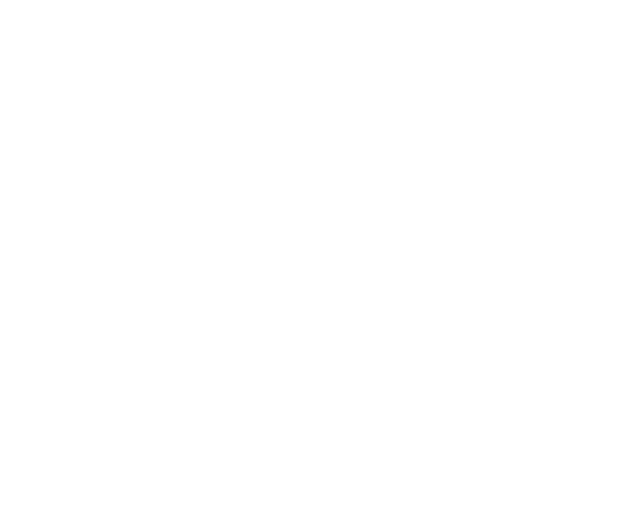
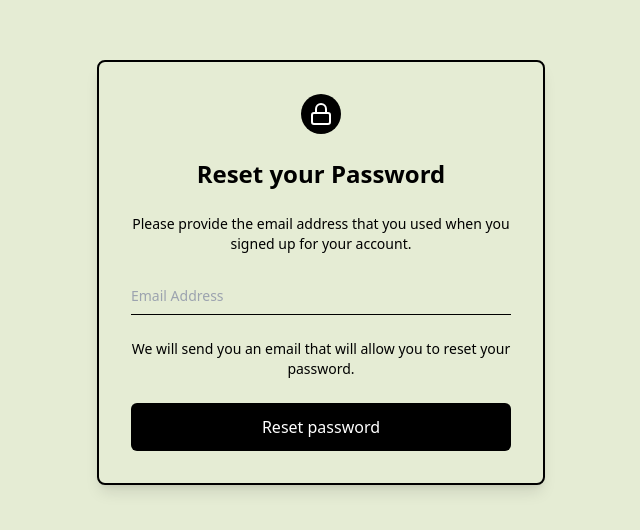
Before and after one commit to Raisulll/pagePlay, a React (Create React App) app in the folder pageplay/: page /forgotPassword in a window 1280 px wide. Before the commit this address had no page. Shown: the part 128-658 px from the top of the page, without its empty margins (319-959 px from the left). Built offline with nearby package versions, Linux system fonts and the light colour scheme.

Commit message:
implemented forgot password

```diff
--- a/pageplay/package.json
+++ b/pageplay/package.json
@@ -4,6 +4,7 @@
   "private": true,
   "dependencies": {
     "cra-template": "1.2.0",
+    "lucide-react": "^0.469.0",
     "react": "^19.0.0",
     "react-dom": "^19.0.0",
     "react-router-dom": "^7.1.1",
--- a/pageplay/src/App.css
+++ b/pageplay/src/App.css
@@ -1,3 +1,7 @@
+/* body{
+  background-color: #D4E0B4;
+} */
+
 .App {
   text-align: center;
 }
--- a/pageplay/src/App.js
+++ b/pageplay/src/App.js
@@ -1,9 +1,11 @@
 import React, { useState } from "react";
 import { BrowserRouter, Route, Routes, useLocation } from "react-router-dom";
+import "./App.css";
 
 import Login from "./Pages/Login";
 import SignUp from "./Pages/SignUp";
 import StartingPage from "./Pages/StartingPage";
+import ForgotPass from "./Pages/ForgotPass";
 
 function App() {
   return (
@@ -25,6 +27,7 @@
           <Route path="/" element={<StartingPage />} />
           <Route path="/login" element={<Login />} />
           <Route path="/signup" element={<SignUp />} />
+          <Route path="/forgotPassword" element={<ForgotPass />} />
         </Routes>
       </main>
     </>
--- /dev/null
+++ b/pageplay/src/Pages/ForgotPass.js
@@ -0,0 +1,62 @@
+"use client";
+
+import { Lock } from "lucide-react";
+import { useState } from "react";
+
+export default function PasswordResetForm() {
+  const [email, setEmail] = useState("");
+
+  const handleSubmit = (e) => {
+    e.preventDefault();
+    // Handle password reset logic here
+    console.log("Password reset requested for:", email);
+  };
+
+  return (
+    <div className="min-h-screen flex items-center justify-center bg-[#e5ecd4]">
+      <div className="w-full max-w-md p-8 border-2 border-black rounded-lg bg-[#e5ecd4] shadow-lg">
+        <div className="flex flex-col items-center space-y-6">
+          <div className="p-2 rounded-full bg-black">
+            <Lock className="w-6 h-6 text-white" />
+          </div>
+
+          <h1 className="text-2xl font-semibold text-center">
+            Reset your Password
+          </h1>
+
+          <p className="text-center text-sm">
+            Please provide the email address that you used when you signed up
+            for your account.
+          </p>
+
+          <form onSubmit={handleSubmit} className="w-full space-y-6">
+            <div className="space-y-2">
+              <div className="flex items-center border-b border-black">
+                <input
+                  type="email"
+                  value={email}
+                  onChange={(e) => setEmail(e.target.value)}
+                  placeholder="Email Address"
+                  className="w-full py-2 bg-transparent border-none focus:outline-none text-sm"
+                  required
+                />
+              </div>
+            </div>
+
+            <p className="text-center text-sm">
+              We will send you an email that will allow you to reset your
+              password.
+            </p>
+
+            <button
+              type="submit"
+              className="w-full py-3 px-4 bg-black text-white rounded-md hover:bg-black/90 transition-colors"
+            >
+              Reset password
+            </button>
+          </form>
+        </div>
+      </div>
+    </div>
+  );
+}
```
Also changed, not shown: 1 other file (tests, documents, lock files or other folders).
